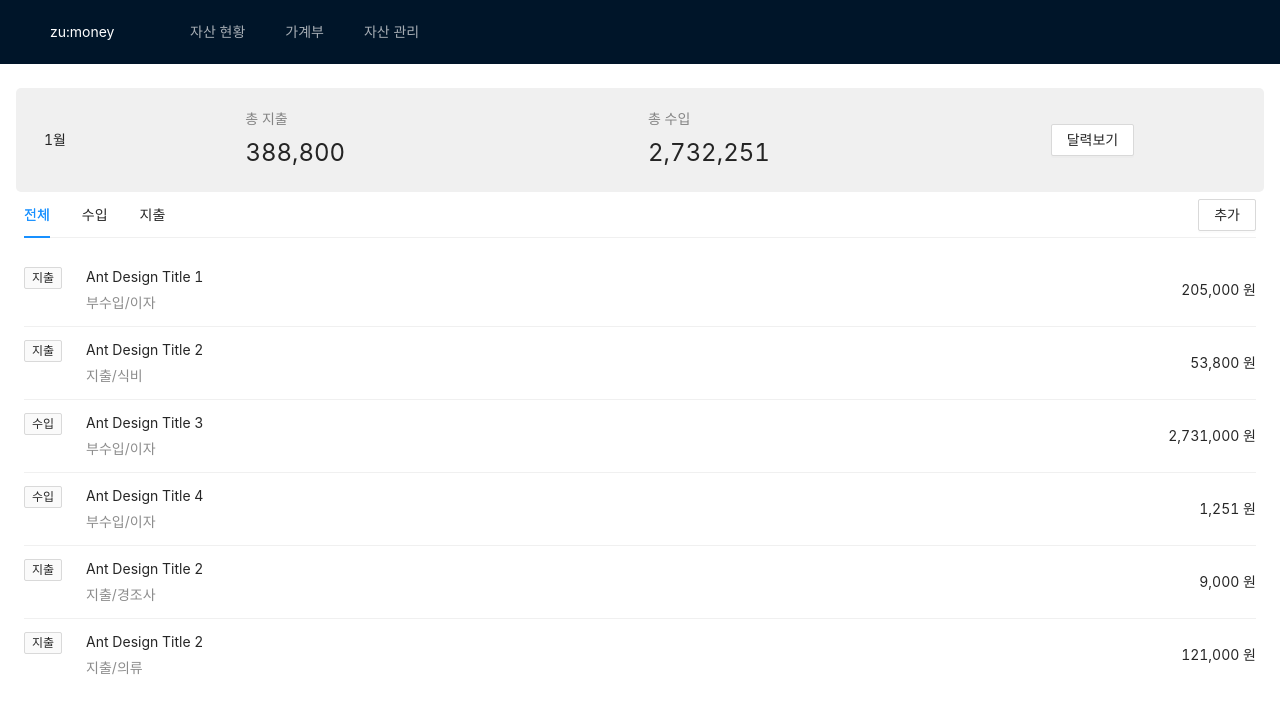
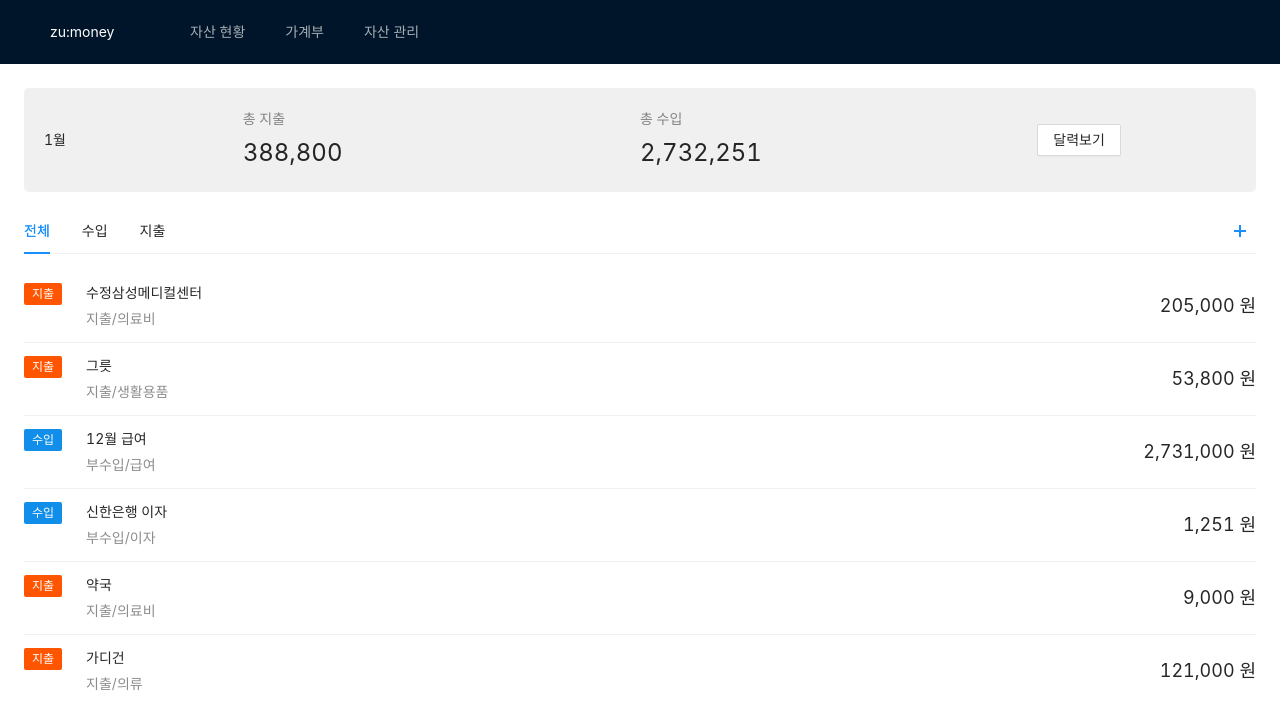
Before and after one commit to yuri0411/zumoney, a Next.js app: page /nav/AccountBook in a window 1280 px wide. Shown: the top 728 px of the page. Built offline with nearby package versions, Linux system fonts and the light colour scheme.

Commit message:
#2 가계부 페이지 개발 - 모달 구현 - 달력 구현 - 태그 및 버튼 스타일 개선

```diff
--- a/components/AccountBookCalendar.js
+++ b/components/AccountBookCalendar.js
@@ -1,12 +1,57 @@
 import React from 'react'
-import { Calendar } from 'antd'
-
-function onPanelChange(value, mode) {
-  console.log(value.format('YYYY-MM-DD'), mode)
-}
+import { Badge, Calendar } from 'antd'
 
 const AccountBookCalendar = () => {
-  return <Calendar onPanelChange={onPanelChange} />
+  function getListData(value) {
+    console.log('value.date()', value.date())
+    let listData
+    switch (value.date()) {
+      case 8:
+        listData = [
+          { color: '#108ee9', content: 'This is warning event.' },
+          { color: '#108ee9', content: 'This is usual event.' },
+        ]
+        break
+      case 10:
+        listData = [
+          { color: '#108ee9', content: 'This is warning event.' },
+          { color: '#108ee9', content: 'This is usual event.' },
+          { color: '#108ee9', content: 'This is error event.' },
+        ]
+        break
+      case 15:
+        listData = [
+          { color: '#108ee9', content: 'This is warning event' },
+          {
+            color: '#108ee9',
+            content: 'This is very long usual event。。....',
+          },
+          { color: '#f50', content: 'This is error event 1.' },
+          { color: '#f50', content: 'This is error event 2.' },
+          { color: '#f50', content: 'This is error event 3.' },
+          { color: '#f50', content: 'This is error event 4.' },
+        ]
+        break
+      default:
+    }
+    return listData || []
+  }
+
+  function dateCellRender(value) {
+    console.log('dateCellRender', value)
+    const listData = getListData(value)
+    return (
+      <ul className="events">
+        {listData.map((item) => (
+          <li key={item.content}>
+            <Badge color={item.color} text={item.content} />
+          </li>
+        ))}
+      </ul>
+    )
+  }
+
+  return <Calendar dateCellRender={dateCellRender} />
 }
 
 export default AccountBookCalendar
--- a/components/AccountBookDetails.js
+++ b/components/AccountBookDetails.js
@@ -1,5 +1,7 @@
-import React from 'react'
-import { Button, List, Tabs, Tag } from 'antd'
+import React, { useState } from 'react'
+import { Button, List, Tabs, Tag, Tooltip } from 'antd'
+import { PlusOutlined } from '@ant-design/icons'
+import AddHistoryModal from './AddHistoryModal'
 
 const accountBookTab = [
   {
@@ -15,7 +17,18 @@ const accountBookTab = [
 
 const AccountBookDetails = ({ data }) => {
   const { TabPane } = Tabs
-  const operations = <Button>추가</Button>
+  const [showModal, setShowModal] = useState(false)
+
+  const operations = (
+    <Tooltip title="내역 추가하기">
+      <Button
+        type="link"
+        shape="circle"
+        icon={<PlusOutlined />}
+        onClick={() => setShowModal(!showModal)}
+      />
+    </Tooltip>
+  )
 
   const getFilteredClassification = (tabName) => {
     const incomeHistory = data.filter((d) => d.tag === '수입')
@@ -31,6 +44,7 @@ const AccountBookDetails = ({ data }) => {
   }
 
   return (
+    <>
       <Tabs defaultActiveKey="1" tabBarExtraContent={operations}>
         {accountBookTab.map((tab) => (
           <TabPane tab={tab.name} key={tab.name}>
@@ -39,17 +53,27 @@ const AccountBookDetails = ({ data }) => {
               renderItem={(item) => (
                 <List.Item onClick={() => console.log('리스트 클릭했을때')}>
                   <List.Item.Meta
-                  avatar={<Tag>{item.tag}</Tag>}
+                    avatar={
+                      <Tag color={item.tag === '지출' ? '#f50' : '#108ee9'}>
+                        {item.tag}
+                      </Tag>
+                    }
                     title={item.title}
                     description={item.category}
                   />
-                <div>{item.price.toLocaleString()} 원</div>
+                  <div style={{ fontSize: 18 }}>
+                    {item.price.toLocaleString()} 원
+                  </div>
                 </List.Item>
               )}
             />
           </TabPane>
         ))}
       </Tabs>
+      {showModal && (
+        <AddHistoryModal visible={showModal} setShowModal={setShowModal} />
+      )}
+    </>
   )
 }
 
--- /dev/null
+++ b/components/AddHistoryModal.js
@@ -0,0 +1,45 @@
+import React from 'react'
+import { Form, Input, Modal, Button } from 'antd'
+
+const AddHistoryModal = (props) => {
+  const { visible, setShowModal } = props
+
+  const handleHistorySave = () => {
+    console.log('내역 저장')
+  }
+  return (
+    <Modal
+      visible={visible}
+      title="내역 추가하기"
+      onCancel={() => setShowModal(false)}
+      footer={[
+        <Button key="submit" type="primary" onClick={handleHistorySave}>
+          저장
+        </Button>,
+      ]}
+    >
+      <Form labelCol={{ span: 4 }} labelAlign="left" colon={false}>
+        <Form.Item label="분류" name="size">
+          <Input />
+        </Form.Item>
+        <Form.Item label="금액" name="size">
+          <Input />
+        </Form.Item>
+        <Form.Item label="카테고리" name="size">
+          <Input />
+        </Form.Item>
+        <Form.Item label="결제 수단" name="size">
+          <Input />
+        </Form.Item>
+        <Form.Item label="날짜" name="size">
+          <Input />
+        </Form.Item>
+        <Form.Item label="메모" name="size">
+          <Input />
+        </Form.Item>
+      </Form>
+    </Modal>
+  )
+}
+
+export default AddHistoryModal
--- a/pages/nav/AccountBook.js
+++ b/pages/nav/AccountBook.js
@@ -5,37 +5,37 @@ import AccountBookCalendar from '../../components/AccountBookCalendar'
 
 const testData = [
   {
-    title: 'Ant Design Title 1',
+    title: '수정삼성메디컬센터',
     tag: '지출',
-    category: '부수입/이자',
+    category: '지출/의료비',
     price: 205000,
   },
   {
-    title: 'Ant Design Title 2',
+    title: '그릇',
     tag: '지출',
-    category: '지출/식비',
+    category: '지출/생활용품',
     price: 53800,
   },
   {
-    title: 'Ant Design Title 3',
+    title: '12월 급여',
     tag: '수입',
-    category: '부수입/이자',
+    category: '부수입/급여',
     price: 2731000,
   },
   {
-    title: 'Ant Design Title 4',
+    title: '신한은행 이자',
     tag: '수입',
     category: '부수입/이자',
     price: 1251,
   },
   {
-    title: 'Ant Design Title 2',
+    title: '약국',
     tag: '지출',
-    category: '지출/경조사',
+    category: '지출/의료비',
     price: 9000,
   },
   {
-    title: 'Ant Design Title 2',
+    title: '가디건',
     tag: '지출',
     category: '지출/의류',
     price: 121000,
@@ -56,9 +56,9 @@ const AccountBook = () => {
   }
 
   return (
-    <>
+    <Row gutter={[16, 16]}>
+      <Col span={24}>
         <Row
-        gutter={[16, 24]}
           align="middle"
           style={{ background: '#F0F0F0', padding: 20, borderRadius: 5 }}
         >
@@ -75,7 +75,7 @@ const AccountBook = () => {
             </Button>
           </Col>
         </Row>
-      <Row gutter={[16, 24]}>
+      </Col>
       <Col span={24}>
         {toggleBtn ? (
           <AccountBookCalendar data={testData} />
@@ -84,7 +84,6 @@ const AccountBook = () => {
         )}
       </Col>
     </Row>
-    </>
   )
 }
 
```
Lines whose indentation alone changed are shown as unchanged.
